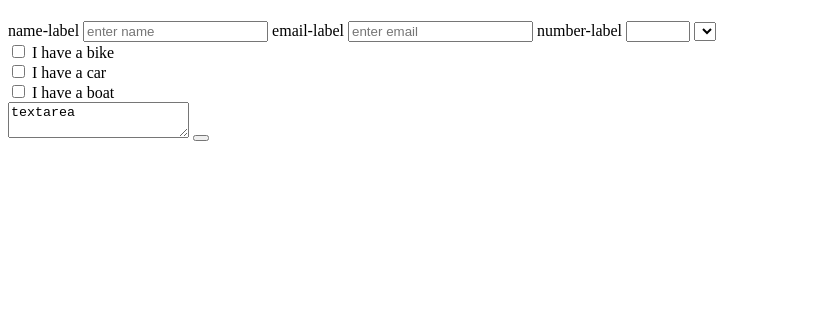
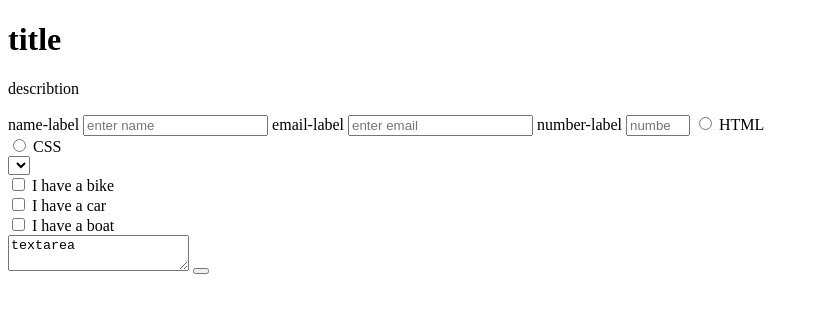
Before and after one commit to Lul-Abdifan/Microverse-trial1, a plain HTML site: page index.html in a window 1280 px wide. Shown: the whole page, without its empty margins (0-819 px from the left). Drawn offline with Linux system fonts and the light colour scheme.

Commit message:
final change

```diff
--- a/index.html
+++ b/index.html
@@ -4,6 +4,7 @@
     <meta charset="UTF-8">
     <title>Fork Me! FCC: Test Suite Template</title>
     <link rel="stylesheet" href="css/style.css">
+
   </head>
 
   <body>
@@ -21,8 +22,8 @@
     - The freeCodeCamp Team
 
     -->
-      <h1 id="title"></h1>
-      <p id="description"></p>
+      <h1 id="title">title</h1>
+      <p id="description">describtion</p>
       <form  id="survey-form">
 
 
@@ -33,7 +34,12 @@
         <input type="email" id="email" required  placeholder="enter email"/>
         <label for="number" id="number-label"  placeholder="enter number between 0 and 100">number-label</label>
 
-        <input type="number" id="number" min="0" max="100" >
+        <input type="number" id="number" min="0" max="100"  placeholder="number">
+
+        <input type="radio" id="html" name="fav_language" value="HTML">
+        <label for="html">HTML</label><br>
+        <input type="radio" id="css" name="fav_language" value="CSS">
+        <label for="css">CSS</label><br>
 
         <select name="" id="dropdown">
           <option value="a"></option>
```
